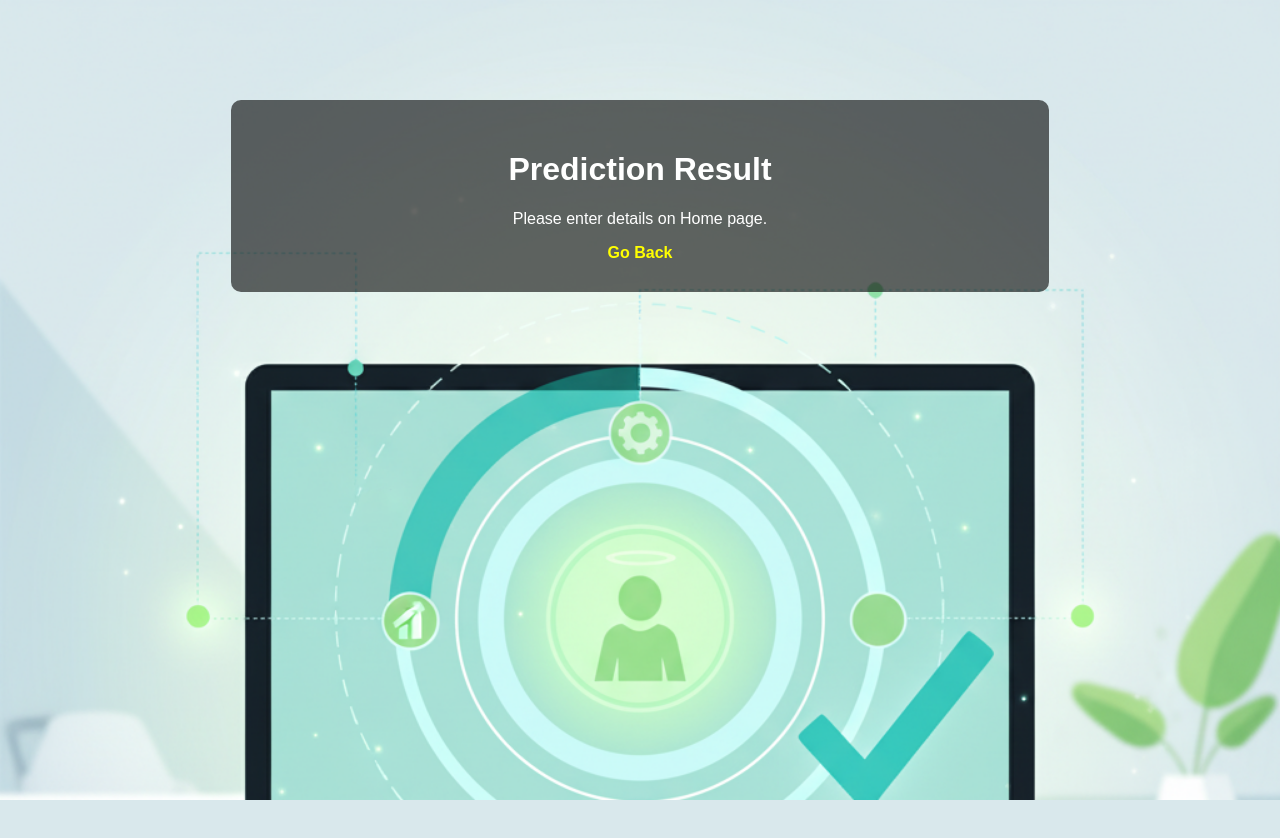
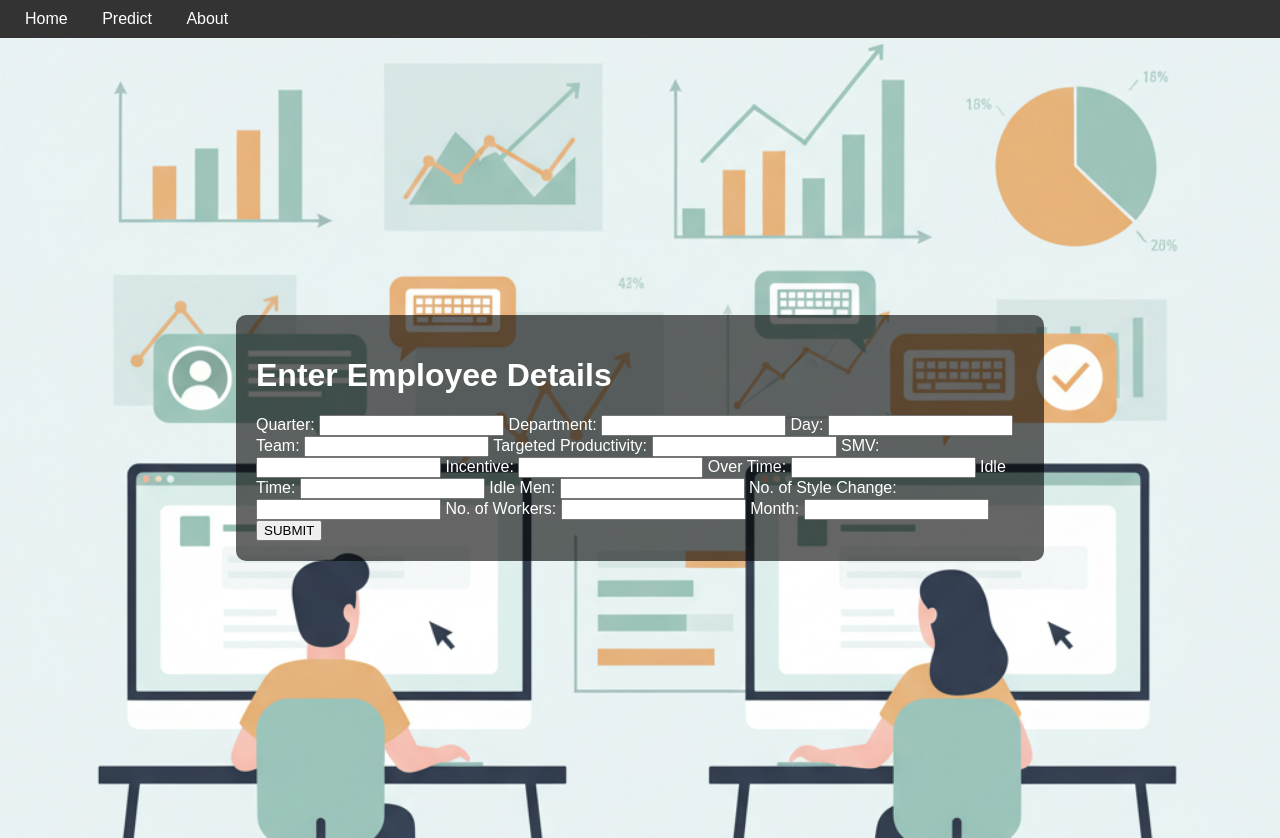
Before and after one commit to ABISHEKANDROYABESH/Employee-Performance-Prediction, a Flask app: page /predict in a window 1280 px wide. Before the commit the page ends 800 px from the top, so only its background shows below. Run offline with Flask 3, Linux system fonts and the light colour scheme; parts of the project's set-up code (start-up, migrations or seed data) failed here and were passed over.

Commit message:
Added base.html with navbar and updated templates

```diff
--- a/app.py
+++ b/app.py
@@ -1,15 +1,12 @@
 from flask import Flask, render_template, request
 import pickle
-import numpy as np
-import pandas as pd
 
 app = Flask(__name__)
 
-# Load trained model
+# Load model
 model = pickle.load(open("gwp.pkl", "rb"))
 
 @app.route("/")
-@app.route("/home")
 def home():
     return render_template("home.html")
 
@@ -17,61 +14,30 @@ def home():
 def about():
     return render_template("about.html")
 
-@app.route("/submit")
-def submit():
-    return render_template("submit.html")
-
 @app.route("/predict", methods=["GET", "POST"])
 def predict():
     if request.method == "POST":
-        try:
-            # Collect form inputs
-            data = {
-                "Quarter": int(request.form["Quarter"]),
-                "Department": request.form["Department"],
-                "Day": request.form["Day"],
-                "Team": int(request.form["Team"]),
-                "Targeted Productivity": float(request.form["Targeted Productivity"]),
-                "SMV": float(request.form["SMV"]),
-                "Incentive": float(request.form["Incentive"]),
-                "Over Time": float(request.form["Over Time"]),
-                "Idle Time": float(request.form["Idle Time"]),
-                "Idle Men": float(request.form["Idle Men"]),
-                "No. of Style Change": int(request.form["No. of Style Change"]),
-                "No. of Workers": int(request.form["No. of Workers"]),
-                "Month": request.form["Month"]
-            }
+        # Collect form data
+        features = [
+            float(request.form["Quarter"]),
+            request.form["Department"],
+            request.form["Day"],
+            float(request.form["Team"]),
+            float(request.form["Targeted Productivity"]),
+            float(request.form["SMV"]),
+            float(request.form["Incentive"]),
+            float(request.form["Over Time"]),
+            float(request.form["Idle Time"]),
+            float(request.form["Idle Men"]),
+            float(request.form["No. of Style Change"]),
+            float(request.form["No. of Workers"]),
+            request.form["Month"]
+        ]
+        # Dummy prediction for now (replace with model.predict)
+        prediction = "High Performance"
+        return render_template("predict.html", prediction=prediction)
 
-            # Convert to DataFrame
-            df = pd.DataFrame([data])
-
-            # One-hot encode categorical features (align with training features)
-            df_processed = pd.get_dummies(df)
-            model_features = model.get_booster().feature_names if hasattr(model, "get_booster") else None
-            if model_features:
-                for col in model_features:
-                    if col not in df_processed:
-                        df_processed[col] = 0
-                df_processed = df_processed[model_features]
-
-            # Prediction
-            prediction = model.predict(df_processed)[0]
-
-            # Convert numeric prediction into labels
-            if prediction < 0.33:
-                label = "Low Productive"
-            elif prediction < 0.66:
-                label = "Medium Productive"
-            else:
-                label = "High Productive"
-
-            return render_template("predict.html",
-                                   prediction_text=f"Based on the given input, the employee is {label} (Predicted Score: {prediction:.2f})")
-
-        except Exception as e:
-            return render_template("predict.html", prediction_text=f"Error: {str(e)}")
-
-    return render_template("predict.html", prediction_text="Please enter details on Home page.")
+    return render_template("home.html")
 
 if __name__ == "__main__":
     app.run(debug=True)
--- /dev/null
+++ b/templates/base.html
@@ -0,0 +1,22 @@
+<!DOCTYPE html>
+<html lang="en">
+<head>
+    <meta charset="UTF-8">
+    <title>Employee Performance</title>
+    <style>
+        body { margin: 0; font-family: Arial, sans-serif; }
+        nav { background: #333; padding: 10px; }
+        nav a { color: white; margin: 0 15px; text-decoration: none; }
+        nav a:hover { text-decoration: underline; }
+    </style>
+</head>
+<body>
+    <nav>
+        <a href="{{ url_for('home') }}">Home</a>
+        <a href="{{ url_for('predict') }}">Predict</a>
+        <a href="{{ url_for('about') }}">About</a>
+    </nav>
+
+    {% block content %}{% endblock %}
+</body>
+</html>
--- a/templates/home.html
+++ b/templates/home.html
@@ -1,34 +1,17 @@
-<!DOCTYPE html>
-<html lang="en">
-<head>
-    <meta charset="UTF-8">
-    <title>Employee Performance - Home</title>
-    <style>
-        body {
-            background-image: url("{{ url_for('static', filename='images/home_bg.png') }}");
+{% extends "base.html" %}
+
+{% block content %}
+<div style="background: url('{{ url_for('static', filename='images/home_bg.png') }}') no-repeat center center fixed;
             background-size: cover;
-            background-repeat: no-repeat;
-            background-attachment: fixed;
-            font-family: Arial, sans-serif;
-            color: #fff;
-        }
-        .form-container {
-            background: rgba(0, 0, 0, 0.6);
-            padding: 20px;
-            border-radius: 10px;
-            width: 60%;
-            margin: 50px auto;
-        }
-        label, input, select {
-            display: block;
-            margin: 10px 0;
-        }
-    </style>
-</head>
-<body>
-    <div class="form-container">
+            height: 100vh;
+            display:flex;
+            justify-content:center;
+            align-items:center;">
+
+  <div class="form-container" style="background: rgba(0,0,0,0.6); padding:20px; border-radius:10px; width:60%; color:white;">
     <h1>Enter Employee Details</h1>
     <form action="/predict" method="post">
+        <!-- your form fields -->
         <label>Quarter:</label>
         <input type="number" name="Quarter" required>
 
@@ -71,5 +54,5 @@
         <button type="submit">SUBMIT</button>
     </form>
   </div>
-</body>
-</html>
+</div>
+{% endblock %}
--- a/templates/predict.html
+++ b/templates/predict.html
@@ -1,37 +1,8 @@
-<!DOCTYPE html>
-<html lang="en">
-<head>
-    <meta charset="UTF-8">
-    <title>Prediction Result</title>
-    <style>
-        body {
-            background-image: url("{{ url_for('static', filename='images/predict_bg.png') }}");
-            background-size: cover;
-            background-repeat: no-repeat;
-            background-attachment: fixed;
-            font-family: Arial, sans-serif;
-            color: #fff;
-            text-align: center;
-        }
-        .result {
-            background: rgba(0, 0, 0, 0.6);
-            padding: 30px;
-            border-radius: 10px;
-            width: 60%;
-            margin: 100px auto;
-        }
-        a {
-            color: yellow;
-            text-decoration: none;
-            font-weight: bold;
-        }
-    </style>
-</head>
-<body>
-    <div class="result">
-        <h1>Prediction Result</h1>
-        <p>{{ prediction_text }}</p>
-        <a href="/home">Go Back</a>
-    </div>
-</body>
-</html>
+{% extends "base.html" %}
+
+{% block content %}
+<div style="padding: 40px; text-align:center;">
+  <h1>Prediction Result</h1>
+  <p>The predicted employee performance is: <b>{{ prediction }}</b></p>
+</div>
+{% endblock %}
```
Also changed, not shown: templates/about.html (+8 -35 lines). Lines whose indentation alone changed are shown as unchanged.
